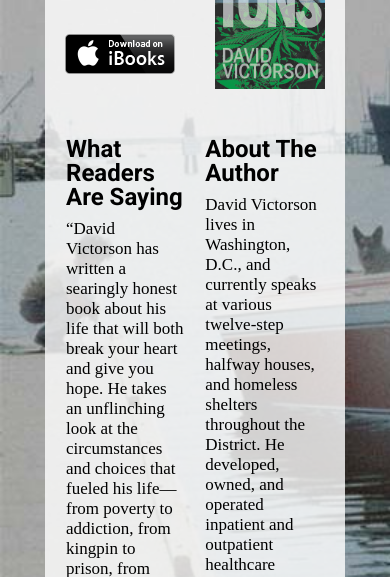
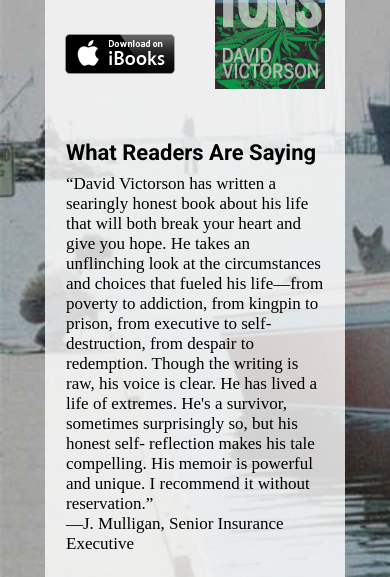
Before and after one commit to mjsgreen01/37tons, a plain HTML site: page buy/index.html in a window 390 px wide. Shown: the part 267-844 px from the top of the page. Drawn offline with nearby package versions, Linux system fonts and the light colour scheme.

Commit message:
responsive review & about

```diff
--- a/style/index.css
+++ b/style/index.css
@@ -502,6 +502,11 @@ line-height: 20px;
 	.buyContain h1 {
 		font-size: 34px;
 	}
+	.reviewContain, .aboutContain{
+		margin-top: 50px;
+		width: 100%;
+	}
+
 }
 @media screen and (max-width: 600px){
 	.headSec .logo {
@@ -569,6 +574,15 @@ line-height: 20px;
 	.buyContain h1:after {
 	width: 254px;
 	}
+	.homeBody .sec1{
+		height: 1230px;
+	}
+	.printContain{
+		height: 1130px;
+	}
+	.reviewAndAbout h2{
+		font-size: 22px;
+	}
 }
 @media screen and (max-width: 405px){
 	.headSec .logo{
```
